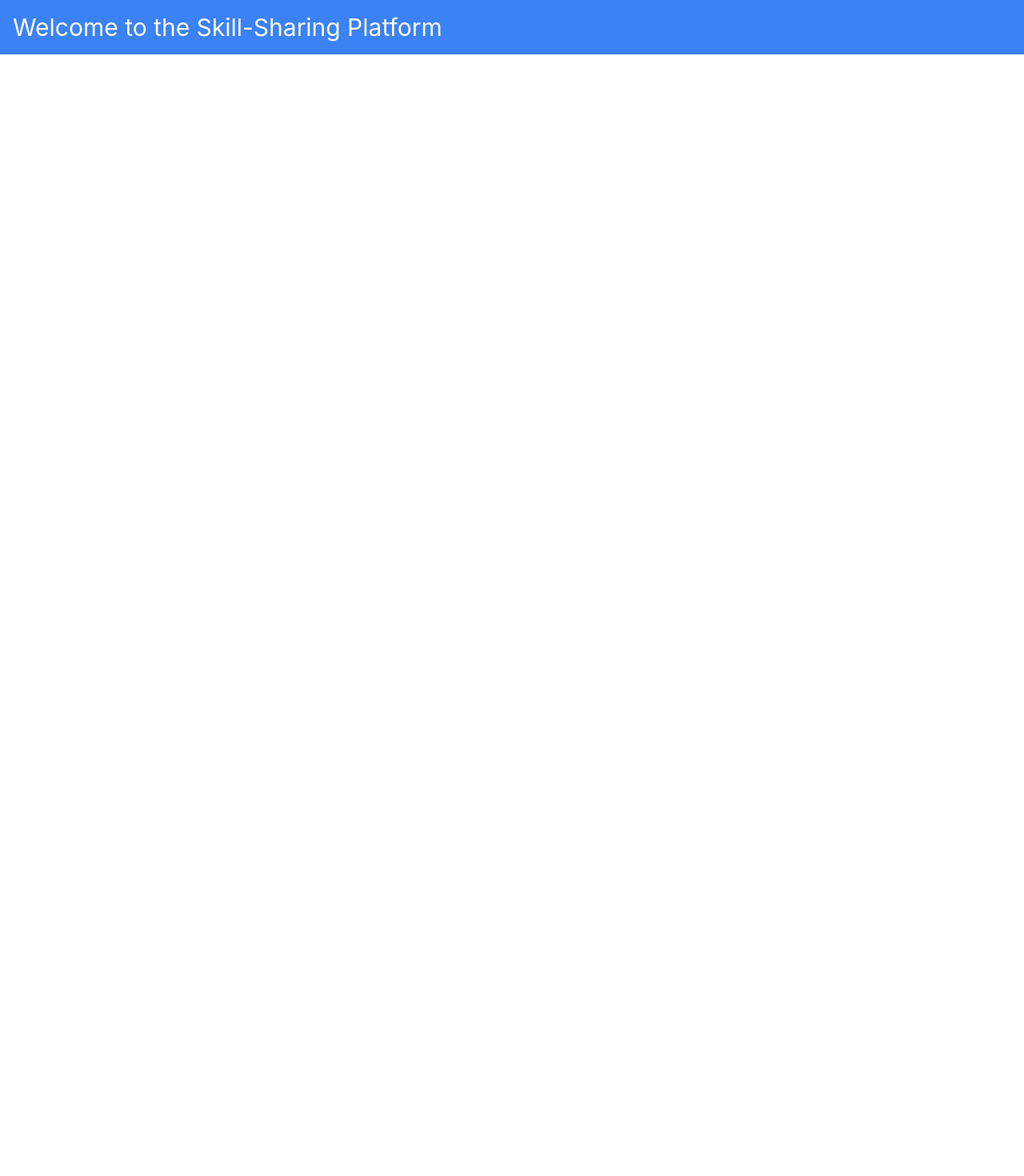
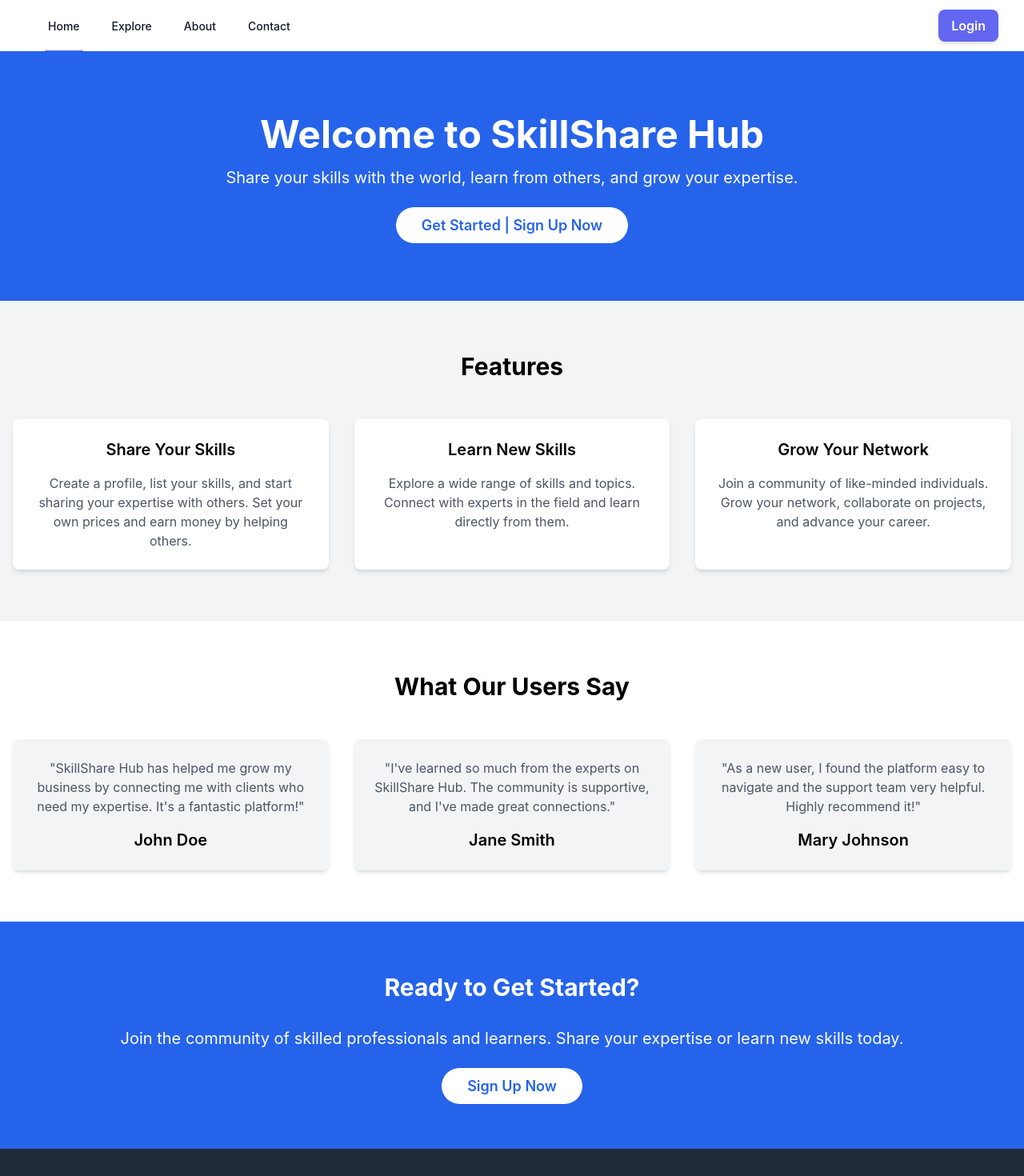
Before and after one commit to ArianXh/skill-sharing-platform, a React (Create React App) app in the folder skill-sharing-frontend/: page / in a window 1280 px wide. Shown: the top 1470 px of the page at 80% size. Before the commit the page ends 800 px from the top, so only its background shows below. Built offline with nearby package versions, Linux system fonts and the light colour scheme.

Commit message:
Created the first version of the home page, designed it, added buttons for sign up and login. Added also a navigation bar with dummy links for the other pages for now

```diff
--- a/skill-sharing-frontend/src/pages/HomePage.js
+++ b/skill-sharing-frontend/src/pages/HomePage.js
@@ -1,11 +1,145 @@
-import React from 'react'
+import React from 'react';
+import { Link } from 'react-router-dom';
 
 const HomePage = () => {
-  return (
-    <div className="bg-blue-500 text-white p-4">
-      <h1 className="text-3xl">Welcome to the Skill-Sharing Platform</h1>
-    </div>
-  )
-}
+    return (
+        <div className="min-h-screen flex flex-col">
+            {/* Navigation Bar */}
+            <nav className="bg-white shadow-md">
+              <div className="max-w-7xl mx-auto px-4 sm:px-6 lg:px-8">
+                <div className="flex justify-between h-16">
+                  <div className="flex">
+                    <div className="flex-shrink-0">
 
-export default HomePage
+
+                    </div>
+                    <div className="hidden sm:-my-px sm:ml-6 sm:flex sm:space-x-8">
+                      <a href="#" className="text-gray-900 inline-flex items-center px-1 pt-1 border-b-2 border-indigo-500 text-sm font-medium">
+                        Home
+                      </a>
+                      <a href="#" className="text-gray-900 inline-flex items-center px-1 pt-1 border-b-2 border-transparent text-sm font-medium">
+                        Explore
+                      </a>
+                      <a href="#" className="text-gray-900 inline-flex items-center px-1 pt-1 border-b-2 border-transparent text-sm font-medium">
+                        About
+                      </a>
+                      <a href="#" className="text-gray-900 inline-flex items-center px-1 pt-1 border-b-2 border-transparent text-sm font-medium">
+                        Contact
+                      </a>
+                    </div>
+                  </div>
+                  <Link to="/login" className="hidden sm:ml-6 sm:flex sm:items-center">
+                    <button
+                    type="button"
+                    className="px-4 py-2 bg-indigo-500 text-white font-semibold rounded-lg shadow-md hover:bg-indigo-400 focus:outline-none"
+                    >
+                    Login
+                    </button>
+                  </Link>
+                </div>
+              </div>
+            </nav>
+            {/* Hero Section */}
+            <header className="bg-blue-600 text-white py-20">
+                <div className="max-w-7xl mx-auto px-4 text-center">
+                    <h1 className="text-5xl font-bold mb-4">Welcome to SkillShare Hub</h1>
+                    <p className="text-xl mb-8">
+                        Share your skills with the world, learn from others, and grow your expertise.
+                    </p>
+                    <a
+                        href="/signup"
+                        className="bg-white text-blue-600 px-8 py-3 rounded-full text-lg font-semibold hover:bg-gray-100 transition"
+                    >
+                        Get Started | Sign Up Now
+                    </a>
+                </div>
+            </header>
+
+            {/* Features Section */}
+            <section className="py-16 bg-gray-100">
+                <div className="max-w-7xl mx-auto px-4 text-center">
+                    <h2 className="text-3xl font-bold mb-12">Features</h2>
+                    <div className="grid grid-cols-1 md:grid-cols-3 gap-8">
+                        <div className="p-6 bg-white shadow-md rounded-lg">
+                            <h3 className="text-xl font-semibold mb-4">Share Your Skills</h3>
+                            <p className="text-gray-600">
+                                Create a profile, list your skills, and start sharing your expertise with others. Set your
+                                own prices and earn money by helping others.
+                            </p>
+                        </div>
+                        <div className="p-6 bg-white shadow-md rounded-lg">
+                            <h3 className="text-xl font-semibold mb-4">Learn New Skills</h3>
+                            <p className="text-gray-600">
+                                Explore a wide range of skills and topics. Connect with experts in the field and learn
+                                directly from them.
+                            </p>
+                        </div>
+                        <div className="p-6 bg-white shadow-md rounded-lg">
+                            <h3 className="text-xl font-semibold mb-4">Grow Your Network</h3>
+                            <p className="text-gray-600">
+                                Join a community of like-minded individuals. Grow your network, collaborate on projects,
+                                and advance your career.
+                            </p>
+                        </div>
+                    </div>
+                </div>
+            </section>
+
+            {/* Testimonials Section */}
+            <section className="py-16 bg-white">
+                <div className="max-w-7xl mx-auto px-4 text-center">
+                    <h2 className="text-3xl font-bold mb-12">What Our Users Say</h2>
+                    <div className="grid grid-cols-1 md:grid-cols-3 gap-8">
+                        <div className="p-6 bg-gray-100 shadow-md rounded-lg">
+                            <p className="text-gray-600 mb-4">
+                                "SkillShare Hub has helped me grow my business by connecting me with clients who need my
+                                expertise. It's a fantastic platform!"
+                            </p>
+                            <h4 className="text-xl font-semibold">John Doe</h4>
+                        </div>
+                        <div className="p-6 bg-gray-100 shadow-md rounded-lg">
+                            <p className="text-gray-600 mb-4">
+                                "I've learned so much from the experts on SkillShare Hub. The community is supportive,
+                                and I've made great connections."
+                            </p>
+                            <h4 className="text-xl font-semibold">Jane Smith</h4>
+                        </div>
+                        <div className="p-6 bg-gray-100 shadow-md rounded-lg">
+                            <p className="text-gray-600 mb-4">
+                                "As a new user, I found the platform easy to navigate and the support team very helpful.
+                                Highly recommend it!"
+                            </p>
+                            <h4 className="text-xl font-semibold">Mary Johnson</h4>
+                        </div>
+                    </div>
+                </div>
+            </section>
+
+            {/* Call to Action Section */}
+            <section className="py-16 bg-blue-600 text-white">
+                <div className="max-w-7xl mx-auto px-4 text-center">
+                    <h2 className="text-3xl font-bold mb-8">Ready to Get Started?</h2>
+                    <p className="text-xl mb-8">
+                        Join the community of skilled professionals and learners. Share your expertise or learn new
+                        skills today.
+                    </p>
+                    <a
+                        href="/signup"
+                        className="bg-white text-blue-600 px-8 py-3 rounded-full text-lg font-semibold hover:bg-gray-100 transition"
+                    >
+                        Sign Up Now
+                    </a>
+                </div>
+            </section>
+
+            {/* Footer */}
+            <footer className="bg-gray-800 text-white py-8">
+                <div className="max-w-7xl mx-auto px-4 text-center">
+                    <p className="text-gray-400">&copy; 2024 SkillShare Hub. All rights reserved.</p>
+                </div>
+            </footer>
+        </div>
+    );
+};
+
+export default HomePage;
```
